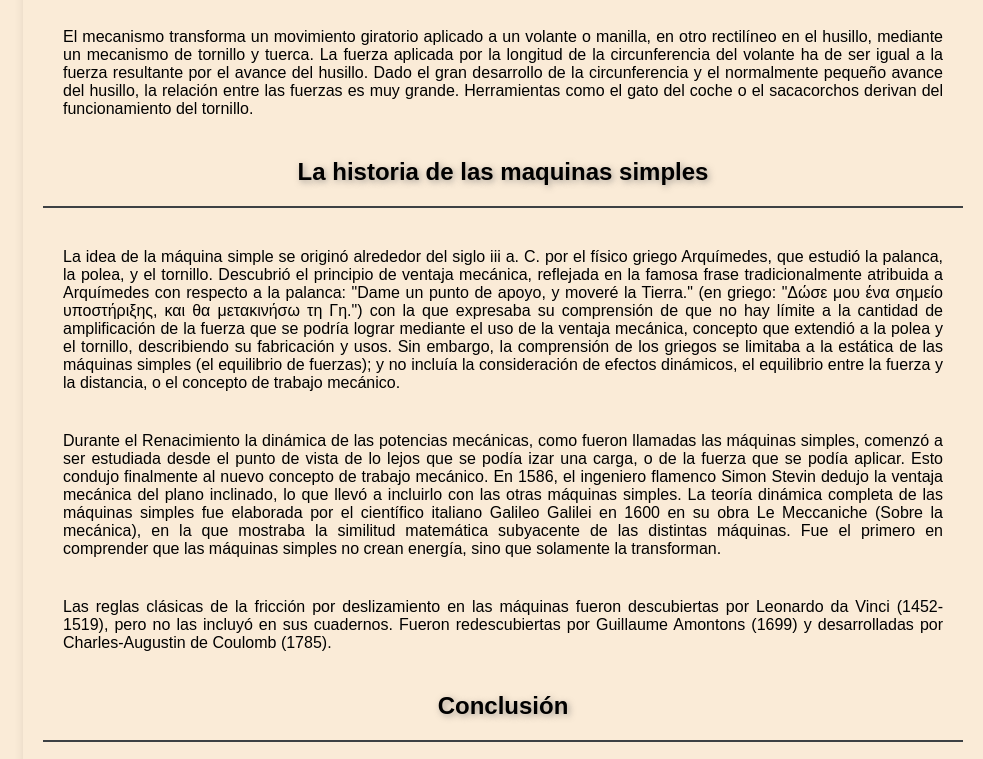
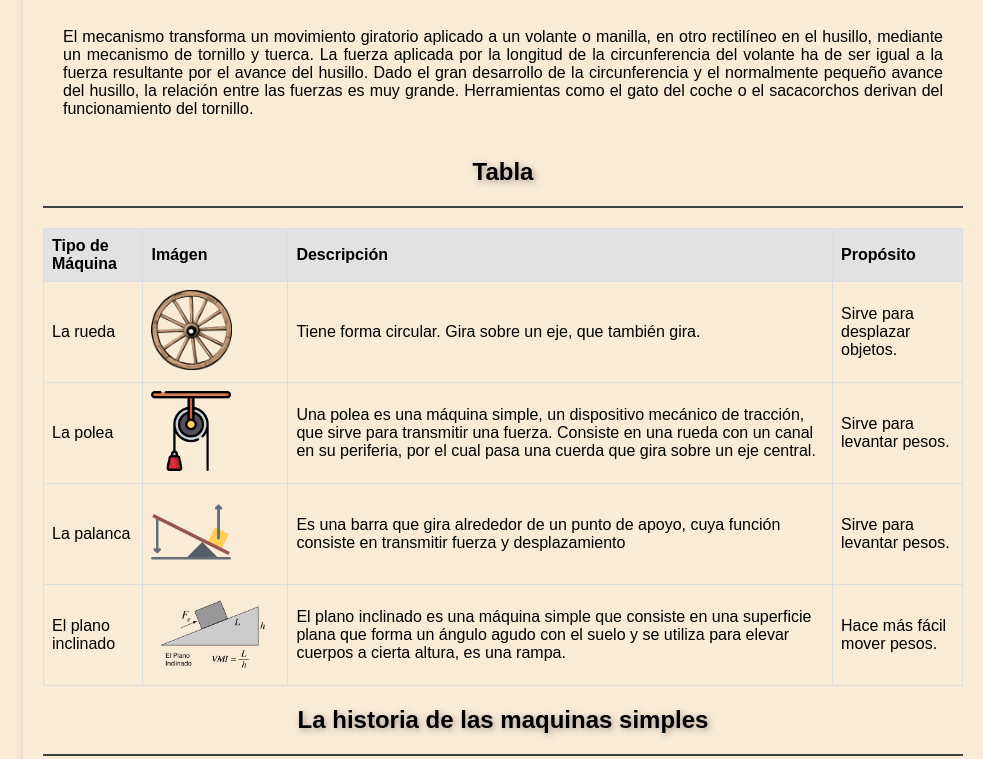
Before and after one commit to Giogamm/maquinassimples, a plain HTML site: page index.html in a window 1280 px wide. Shown: the part 1980-2739 px from the top of the page, without its empty margins (297-1280 px from the left). Drawn offline with Linux system fonts and the light colour scheme.

Commit message:
se re diseña la tabla y se hace responsive

```diff
--- a/index.html
+++ b/index.html
@@ -165,6 +165,45 @@
                 el gato del coche
                 o el sacacorchos derivan del funcionamiento del tornillo.</p>
 
+          <!-- Sección de la tabla -->
+                <h2 id="tabla">Tabla</h2>
+            <table class="tabla-maquinas">
+                <tr>
+                    <th>Tipo de Máquina</th>
+                    <th>Imágen</th>
+                    <th>Descripción</th>
+                    <th>Propósito</th>
+                </tr>
+                <tr>
+                    <td>La rueda </td>
+                    <td><img src="img/rueda, tabla.png" alt=""></td>
+                    <td>Tiene forma circular. Gira sobre un eje, que también gira.</td>
+                    <td>Sirve para desplazar objetos.</td>
+
+                </tr>
+                <tr>
+                    <td>La polea</td>
+                    <td><img src="img/polea, tabla.png" alt=""></td>
+                    <td>Una polea es una máquina simple, un dispositivo mecánico de tracción, que sirve para transmitir una fuerza. Consiste en
+                    una rueda con un canal en su periferia, por el cual pasa una cuerda que gira sobre un eje central.</td>
+                    <td>Sirve para levantar pesos.</td>
+                </tr>
+                <tr>
+                    <td>La palanca</td>
+                    <td><img src="img/palanca, tabla.png" alt=""></td>
+                    <td>Es una barra que gira alrededor de un punto de apoyo, cuya función consiste en transmitir fuerza
+                        y desplazamiento</td>
+                    <td>Sirve para levantar pesos.</td>
+                </tr>
+                <tr>
+                    <td>El plano inclinado</td>
+                    <td><img src="img/plano inclinado, tabla.png" alt=""></td>
+                    <td>El plano inclinado es una máquina simple que consiste en una superficie plana que forma un ángulo agudo con el suelo y
+                    se utiliza para elevar cuerpos a cierta altura, es una rampa.</td>
+                    <td>Hace más fácil mover pesos.</td>
+                </tr>
+            </table>
+
             <h2 id="historia">La historia de las maquinas simples</h2>
             <p>La idea de la máquina simple se originó alrededor del siglo iii a. C. por el físico griego Arquímedes,
                 que
--- a/style.css
+++ b/style.css
@@ -96,9 +96,16 @@ todo aqui son clases
   border-right: 2px solid #bdbdbd;
   position: fixed;
   height: 100%;
+   /* overflow para poder hacer scroll en la barra lateral,
+   ya que el texto  */
   overflow: scroll;
-  /* overflow para poder hacer scroll en la barra lateral,
-   ya que el texto  */
+/*
+* overflow-x: hidden sirve para quitar el scroll lateral
+* en este caso no sirve y solo se ve innecesario
+*/
+  overflow-x: hidden;
+   /* edición de la barra de scroll */
+   scrollbar-color: #343434 white;
 }
 .sidebar h2 {
   border-bottom: 2px solid;
@@ -198,6 +205,29 @@ porque no encontré otra forma más practica
   opacity: 1;
 }
 
+/* tabla */
+ .tabla-maquinas {
+    width: 100%;
+    border-collapse: collapse;
+  }
+  .tabla-maquinas th, .tabla-maquinas td {
+    border: 1px solid #ddd;
+    padding: 8px;
+    text-align: left;
+  }
+  .tabla-maquinas th {
+    background-color: #e2e2e2;
+    color: rgb(0, 0, 0);
+  }
+
+
+
+  .tabla-maquinas img {
+height: 80px;
+text-align: center;
+  }
+
+
 /*
 *media query
 */
@@ -232,6 +262,10 @@ Acomodamos el contenido en reversa para que el nav se muestre primero  y despues
 }
 
   .navbar .container {
+    /*
+     pones la barra de navegación en columnas y
+     pides que todo se posicione al inicio (a la derecha)
+     */
     flex-direction: column;
     align-items: flex-start;
   }
@@ -248,19 +282,27 @@ Acomodamos el contenido en reversa para que el nav se muestre primero  y despues
   .navbar h1 {
     margin-bottom: 10px;
   }
+/* hacer la tabla para la vista en dispositivos moviles */
+.tabla-maquinas img{
+ width: 70px;
+
+}
+
 }
 
 @media (max-width: 768px) {
   .container {
-    flex-direction: column; /* Sección: Responsive Design */
+    flex-direction: column; /* pones el contenedor como columnas */
+    margin: 0;
   }
 
   .main-content {
-    order: -1; /* Sección: Responsive Design */
-    margin-top: 20px; /* Sección: Responsive Design */
+    order: -1;
+    margin-top: 20px;
   }
 
   .sidebar {
-    margin-top: 20px; /* Sección: Responsive Design */
+    margin-top: 20px;
+
   }
 }
```
Also changed, not shown: img/palanca, tabla.png (added), img/plano inclinado, tabla.png (added), img/polea, tabla.png (added), img/rueda, tabla.png (added). Lines whose indentation alone changed are shown as unchanged.
